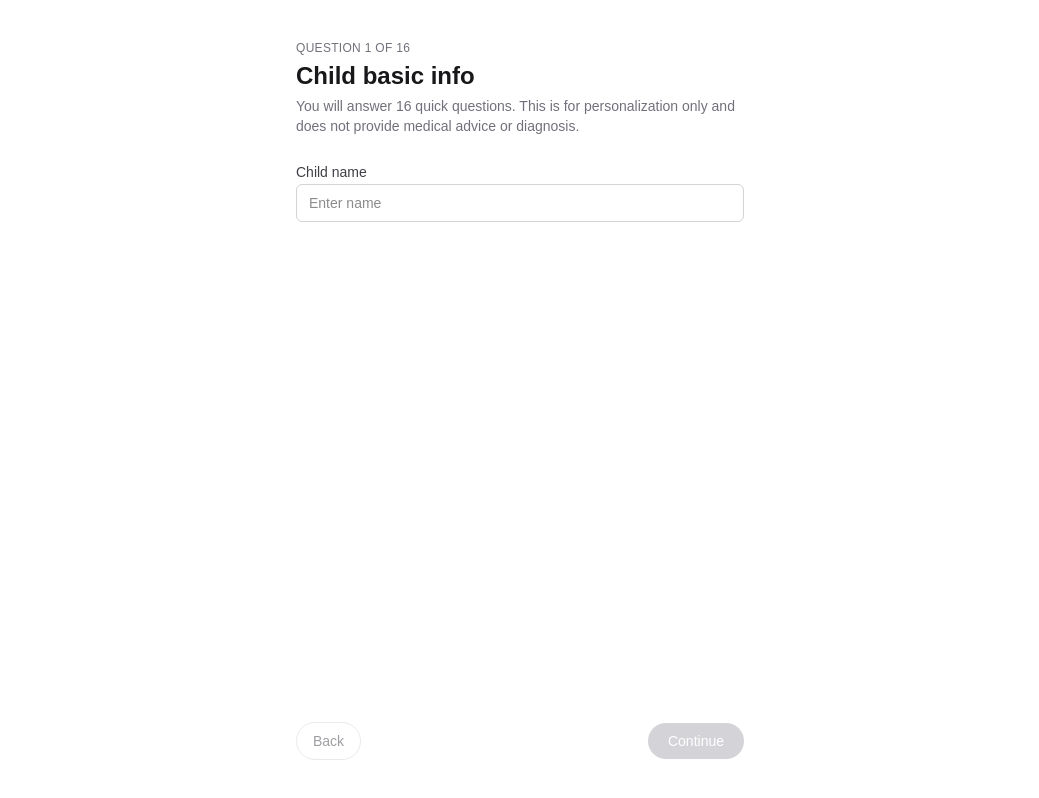
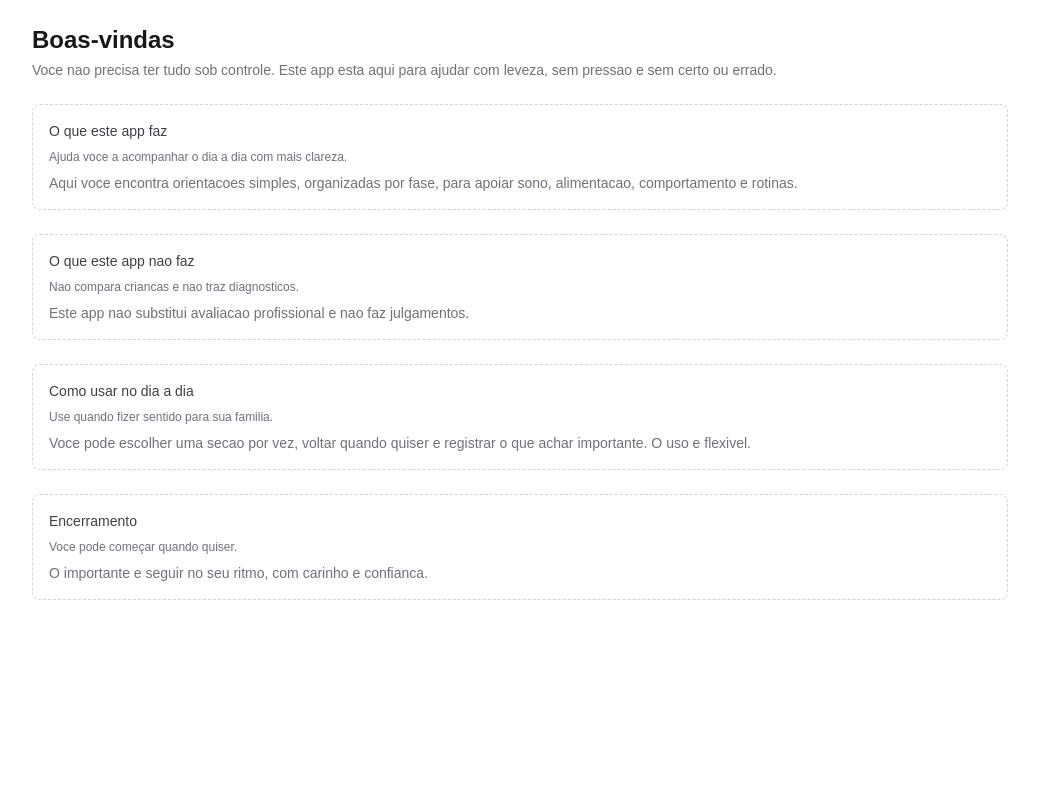
Before and after one commit to icaro2526/crescer-bemm, a Next.js app: page /onboarding in a window 1280 px wide. Shown: the whole page, without its empty margins (120-1159 px from the left). Built offline with nearby package versions, Linux system fonts and the light colour scheme.

Commit message:
Add guided first-use onboarding copy
Co-authored-by: icaromanin123 <icaromanin123@gmail.com>

```diff
--- a/app/onboarding/page.tsx
+++ b/app/onboarding/page.tsx
@@ -1,164 +1,55 @@
 "use client";
 
-import { useMemo, useState } from "react";
-import { useRouter } from "next/navigation";
-import { useChildProfile } from "@/features/child-profile/context";
-import { onboardingSteps } from "@/features/child-profile/onboarding";
-import { calculateAgeSummary } from "@/features/child-profile/utils";
-
-type Answers = Record<string, string>;
+import PlaceholderCard from "@/components/PlaceholderCard";
 
 export default function OnboardingPage() {
-  const router = useRouter();
-  const { saveProfile } = useChildProfile();
-  const [stepIndex, setStepIndex] = useState(0);
-  const [answers, setAnswers] = useState<Answers>({});
-
-  const steps = onboardingSteps;
-  const step = steps[stepIndex];
-  const totalSteps = steps.length;
-  const currentValue = answers[step.id] ?? "";
-
-  const ageSummary = useMemo(
-    () => calculateAgeSummary(answers.birthDate ?? ""),
-    [answers.birthDate]
-  );
-
-  const isInfoStep = step.type === "info";
-  const isOptional = step.optional ?? isInfoStep;
-  const isStepValid = isInfoStep
-    ? true
-    : isOptional || currentValue.trim().length > 0;
-
-  const updateAnswer = (value: string) => {
-    setAnswers((prev) => ({ ...prev, [step.id]: value }));
-  };
-
-  const handleBack = () => {
-    setStepIndex((prev) => Math.max(prev - 1, 0));
-  };
-
-  const handleNext = () => {
-    if (!isStepValid) {
-      return;
-    }
-
-    const isLast = stepIndex === totalSteps - 1;
-    if (!isLast) {
-      setStepIndex((prev) => prev + 1);
-      return;
-    }
-
-    const now = new Date().toISOString();
-    const profile = {
-      name: (answers.childName ?? "").trim(),
-      birthDate: answers.birthDate ?? "",
-      gender: answers.gender || undefined,
-      weightKg: answers.weightKg || undefined,
-      ageLabel: ageSummary?.ageLabel,
-      ageInMonths: ageSummary?.ageInMonths ?? undefined,
-      answers,
-      createdAt: now,
-      updatedAt: now,
-    };
-
-    saveProfile(profile);
-    router.replace("/");
-  };
-
   return (
-    <div className="mx-auto flex w-full max-w-md flex-1 flex-col gap-6 py-4">
+    <section className="space-y-6">
       <div className="space-y-1">
-        <p className="text-xs uppercase tracking-wide text-zinc-500">
-          Question {stepIndex + 1} of {totalSteps}
-        </p>
-        <h1 className="text-2xl font-semibold">{step.section}</h1>
+        <h1 className="text-2xl font-semibold">Boas-vindas</h1>
         <p className="text-sm text-zinc-500">
-          You will answer {totalSteps} quick questions. This is for
-          personalization only and does not provide medical advice or diagnosis.
+          Voce nao precisa ter tudo sob controle. Este app esta aqui para ajudar
+          com leveza, sem pressao e sem certo ou errado.
         </p>
       </div>
 
-      <div className="space-y-2">
-        <label className="text-sm font-medium text-zinc-700">
-          {step.label}
-        </label>
+      <PlaceholderCard
+        title="O que este app faz"
+        description="Ajuda voce a acompanhar o dia a dia com mais clareza."
+      >
+        <p className="mt-2 text-sm text-zinc-500">
+          Aqui voce encontra orientacoes simples, organizadas por fase, para
+          apoiar sono, alimentacao, comportamento e rotinas.
+        </p>
+      </PlaceholderCard>
 
-        {step.type === "text" && (
-          <input
-            type="text"
-            value={currentValue}
-            placeholder={step.placeholder}
-            onChange={(event) => updateAnswer(event.target.value)}
-            className="w-full rounded-md border border-zinc-300 px-3 py-2 text-sm focus:border-zinc-500 focus:outline-none"
-          />
-        )}
+      <PlaceholderCard
+        title="O que este app nao faz"
+        description="Nao compara criancas e nao traz diagnosticos."
+      >
+        <p className="mt-2 text-sm text-zinc-500">
+          Este app nao substitui avaliacao profissional e nao faz julgamentos.
+        </p>
+      </PlaceholderCard>
 
-        {step.type === "date" && (
-          <input
-            type="date"
-            value={currentValue}
-            onChange={(event) => updateAnswer(event.target.value)}
-            className="w-full rounded-md border border-zinc-300 px-3 py-2 text-sm focus:border-zinc-500 focus:outline-none"
-          />
-        )}
+      <PlaceholderCard
+        title="Como usar no dia a dia"
+        description="Use quando fizer sentido para sua familia."
+      >
+        <p className="mt-2 text-sm text-zinc-500">
+          Voce pode escolher uma secao por vez, voltar quando quiser e registrar
+          o que achar importante. O uso e flexivel.
+        </p>
+      </PlaceholderCard>
 
-        {step.type === "number" && (
-          <input
-            type="number"
-            inputMode="decimal"
-            value={currentValue}
-            placeholder={step.placeholder}
-            onChange={(event) => updateAnswer(event.target.value)}
-            className="w-full rounded-md border border-zinc-300 px-3 py-2 text-sm focus:border-zinc-500 focus:outline-none"
-          />
-        )}
-
-        {step.type === "select" && (
-          <select
-            value={currentValue}
-            onChange={(event) => updateAnswer(event.target.value)}
-            className="w-full rounded-md border border-zinc-300 bg-white px-3 py-2 text-sm focus:border-zinc-500 focus:outline-none"
-          >
-            <option value="">Select an option</option>
-            {step.options?.map((option) => (
-              <option key={option} value={option}>
-                {option}
-              </option>
-            ))}
-          </select>
-        )}
-
-        {step.type === "info" && (
-          <div className="rounded-md border border-dashed border-zinc-300 px-3 py-3 text-sm text-zinc-600">
-            {ageSummary?.ageLabel ??
-              "Add a birth date to calculate the current age."}
-          </div>
-        )}
-
-        {step.optional && (
-          <p className="text-xs text-zinc-400">Optional</p>
-        )}
-      </div>
-
-      <div className="mt-auto flex items-center justify-between gap-3">
-        <button
-          type="button"
-          onClick={handleBack}
-          disabled={stepIndex === 0}
-          className="rounded-full border border-zinc-300 px-4 py-2 text-sm text-zinc-700 transition disabled:cursor-not-allowed disabled:opacity-50"
-        >
-          Back
-        </button>
-        <button
-          type="button"
-          onClick={handleNext}
-          disabled={!isStepValid}
-          className="rounded-full bg-zinc-900 px-5 py-2 text-sm text-white transition disabled:cursor-not-allowed disabled:bg-zinc-300"
-        >
-          {stepIndex === totalSteps - 1 ? "Save profile" : "Continue"}
-        </button>
-      </div>
-    </div>
+      <PlaceholderCard
+        title="Encerramento"
+        description="Voce pode começar quando quiser."
+      >
+        <p className="mt-2 text-sm text-zinc-500">
+          O importante e seguir no seu ritmo, com carinho e confianca.
+        </p>
+      </PlaceholderCard>
+    </section>
   );
 }
```
